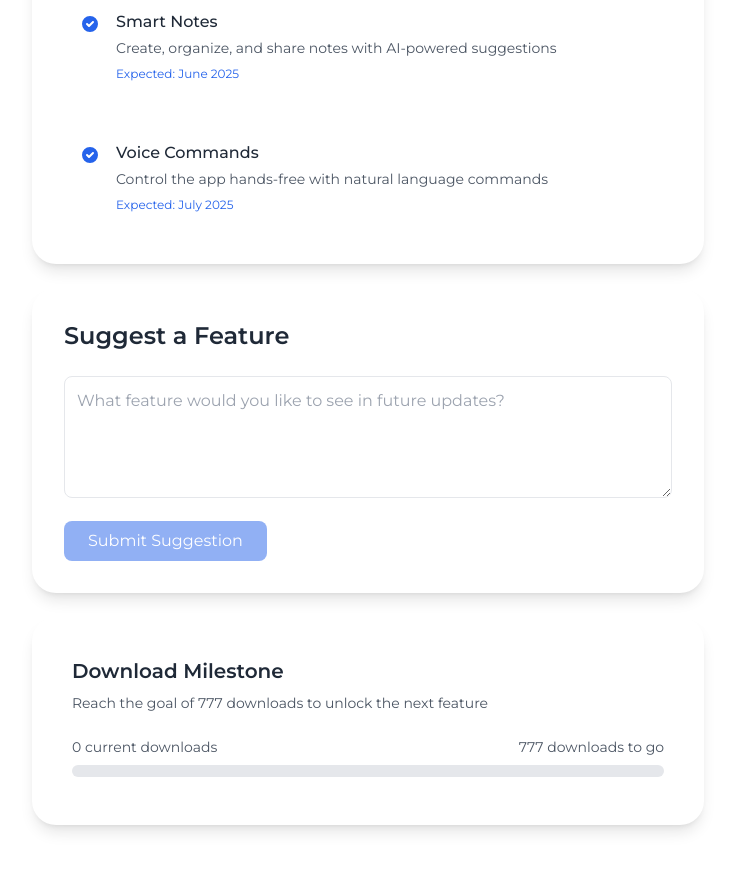
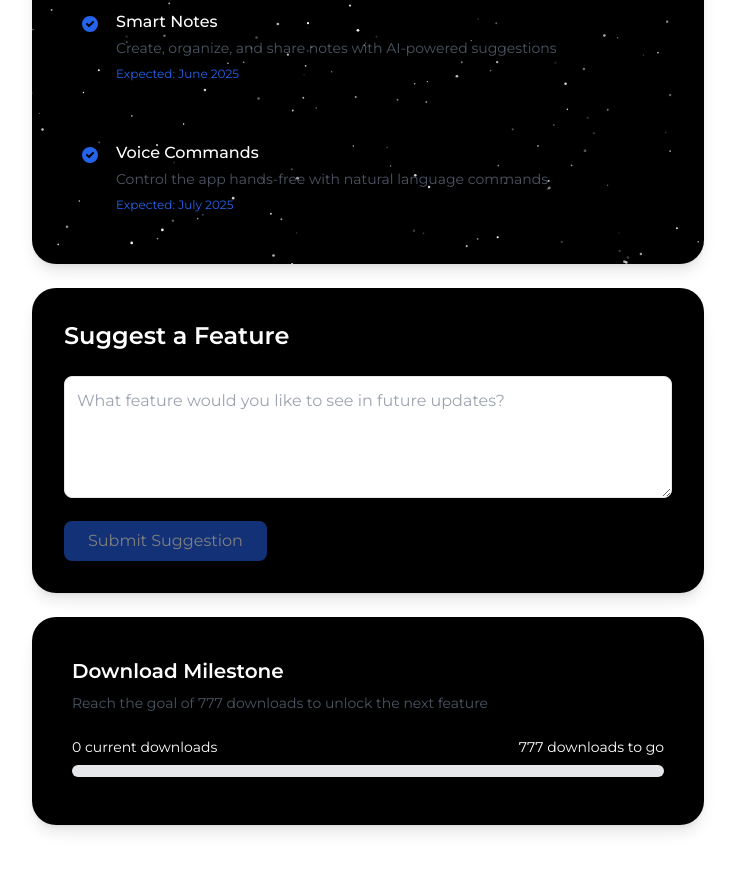
Before and after one commit to HeaLthyDrugs/task_web, a Next.js app: page / in a window 1280 px wide. Shown: the part 2577-3447 px from the top of the page, without its empty margins (272-1007 px from the left). Built offline with nearby package versions, Linux system fonts and the light colour scheme; no server answers; the database is empty.

Commit message:
Text and component color changes

```diff
--- a/pages/updates.tsx
+++ b/pages/updates.tsx
@@ -115,7 +115,7 @@ export default function Updates() {
                 initial={{ opacity: 0, y: 20 }}
                 animate={{ opacity: 1, y: 0 }}
                 transition={{ delay: 0.2 }}
-                className="w-full max-w-2xl p-8 rounded-3xl shadow-lg bg-white dark:bg-black relative"
+                className="w-full max-w-2xl p-8 rounded-3xl shadow-lg bg-black dark:bg-black relative"
             >
                 <SparklesCore
                     id="tsparticlesfullpage"
@@ -127,18 +127,18 @@ export default function Updates() {
                     particleColor="#FFFFFF"
                 />
 
-                <h2 className="text-2xl font-semibold mb-6 text-gray-800 dark:text-white">
+                <h2 className="text-2xl font-semibold mb-6 text-white dark:text-white">
                     {futureUpdates.title}
                 </h2>
                 <p className="text-sm text-gray-600 dark:text-gray-300 mb-6">These are the features which can be added in future updates. If you have any suggestions, please submit them below.</p>
-                <div className="grid gap-6">
+                <div className="grid gap-6 bg-black">
                     {futureUpdates.features.map((feature, index) => (
                         <motion.div
                             key={index}
                             initial={{ opacity: 0, x: -20 }}
                             animate={{ opacity: 1, x: 0 }}
                             transition={{ delay: 0.3 + index * 0.1 }}
-                            className="flex items-start space-x-4 p-4 rounded-xl hover:bg-gray-50 dark:hover:bg-gray-900 transition-colors"
+                            className="flex items-start space-x-4 p-4 rounded-xl hover:bg-gray-50 dark:hover:bg-gray-900 transition-colors bg-black"
                         >
                             <div className="flex-shrink-0 mt-1">
                                 <svg className="w-5 h-5 text-blue-600" fill="currentColor" viewBox="0 0 20 20">
@@ -146,7 +146,7 @@ export default function Updates() {
                                 </svg>
                             </div>
                             <div className="flex-1">
-                                <h3 className="font-medium text-gray-800 dark:text-white">{feature.name}</h3>
+                                <h3 className="font-medium text-white dark:text-white">{feature.name}</h3>
                                 <p className="text-sm text-gray-600 dark:text-gray-300 mt-1">{feature.description}</p>
                                 <span className="text-xs text-blue-600 dark:text-blue-400 mt-2 inline-block">Expected: {feature.eta}</span>
                             </div>
@@ -159,9 +159,9 @@ export default function Updates() {
             <motion.div
                 initial={{ opacity: 0, y: 20 }}
                 animate={{ opacity: 1, y: 0 }}
-                className="w-full max-w-2xl p-8 rounded-3xl shadow-lg bg-white dark:bg-black"
+                className="w-full max-w-2xl p-8 rounded-3xl shadow-lg bg-black dark:bg-black"
             >
-                <h2 className="text-2xl font-semibold mb-6 text-gray-800 dark:text-white">
+                <h2 className="text-2xl font-semibold mb-6 text-white dark:text-white">
                     Suggest a Feature
                 </h2>
                 {showSuccess && (
@@ -197,16 +197,16 @@ export default function Updates() {
             <motion.div
                 initial={{ opacity: 0, y: 20 }}
                 animate={{ opacity: 1, y: 0 }}
-                className="w-full max-w-2xl p-10 rounded-3xl shadow-lg bg-white dark:bg-black pb-12"
+                className="w-full max-w-2xl p-10 rounded-3xl shadow-lg bg-black dark:bg-black pb-12"
             >
                 <div className="flex flex-col items-start">
-                    <h2 className="text-xl font-semibold mb-2 text-gray-800 dark:text-white">Download Milestone</h2>
+                    <h2 className="text-xl font-semibold mb-2 text-white dark:text-white">Download Milestone</h2>
                     <p className="text-sm text-gray-600 dark:text-gray-300 mb-6">Reach the goal of {downloadTarget} downloads to unlock the next feature</p>
                 </div>
                 <div className="mt-0">
-                    <div className="flex justify-between text-sm text-gray-600 dark:text-gray-300 mb-2">
-                        <span className="text-gray-600 dark:text-gray-300 text-sm">{downloadCount} current downloads</span>
-                        <span className="text-gray-600 dark:text-gray-300 text-sm">{downloadTarget - downloadCount} downloads to go</span>
+                    <div className="flex justify-between text-sm text-white dark:text-gray-300 mb-2">
+                        <span className="text-white dark:text-gray-300 text-sm">{downloadCount} current downloads</span>
+                        <span className="text-white dark:text-gray-300 text-sm">{downloadTarget - downloadCount} downloads to go</span>
                     </div>
                     <div className="w-full bg-gray-200 dark:bg-gray-700 rounded-full h-3">
                         <motion.div
```
